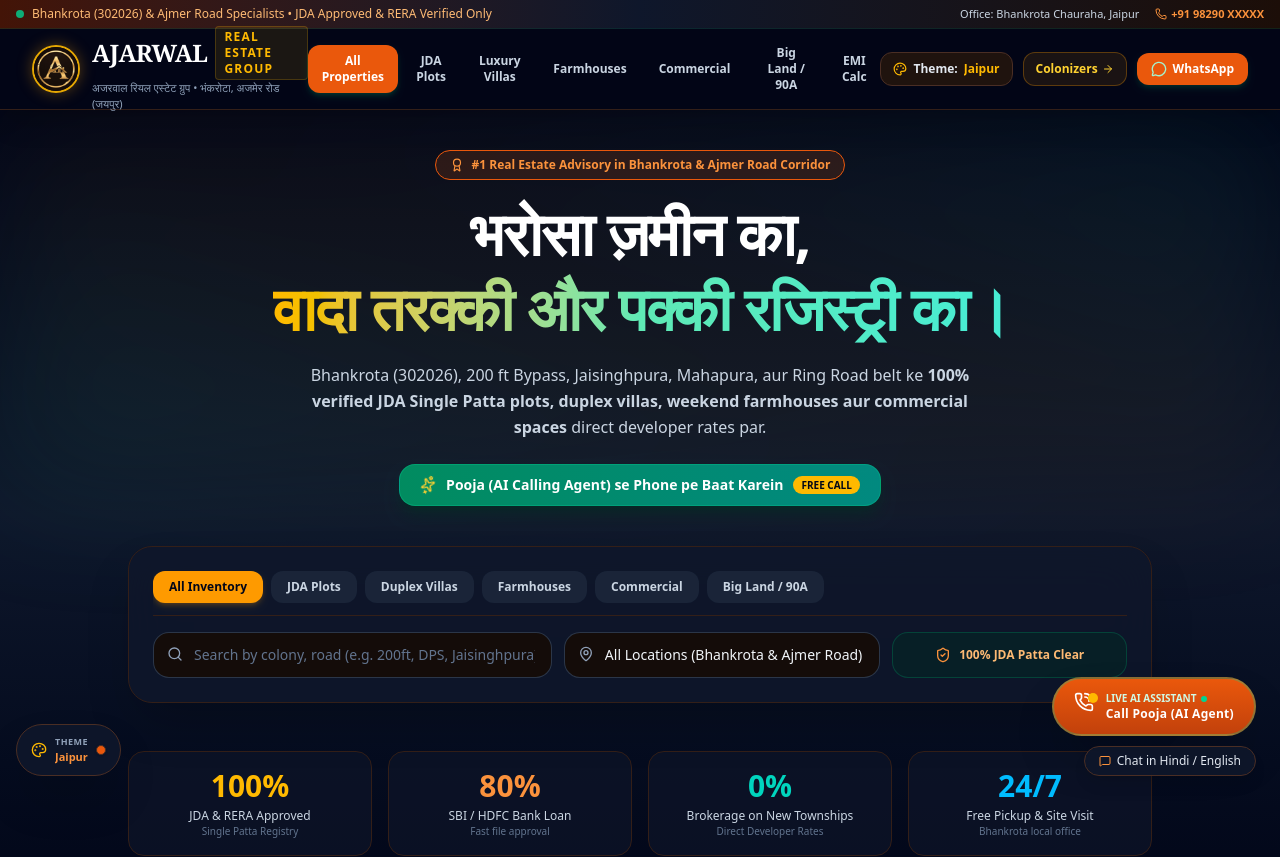
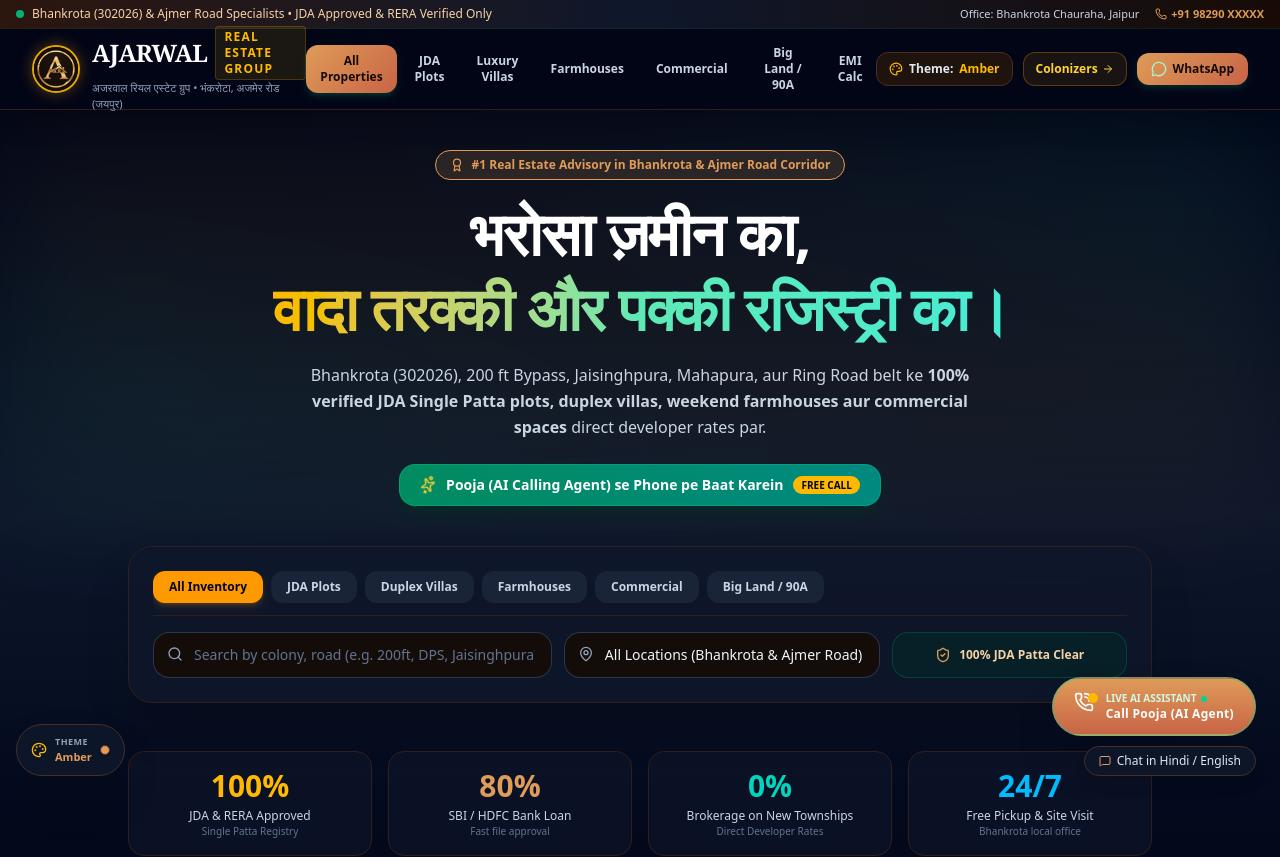
Before and after one commit to shubhamsain850-droid/agarwal-realestate-group, a React (Vite) app: page / in a window 1280 px wide. Shown: the top 857 px of the page. Built offline with nearby package versions, Linux system fonts and the light colour scheme.

Commit message:
Lock in Amber Sandstone theme and official 3D gold emblem logo

```diff
--- a/index.html
+++ b/index.html
@@ -2,7 +2,7 @@
 <html lang="hi" class="dark" data-theme="jaipur-sandstone">
   <head>
     <meta charset="UTF-8" />
-    <link rel="icon" type="image/jpeg" href="/logo-emblem.jpg" />
+    <link rel="icon" type="image/jpeg" href="/logo-emblem-sandstone.jpg" />
     <meta name="viewport" content="width=device-width, initial-scale=1.0" />
     <title>Ajarwal Real Estate Group | Bhankrota, Ajmer Road, Jaipur | JDA Plots, Villas & Farmhouse</title>
     <meta name="description" content="Ajarwal Real Estate Group - Trusted Property Partner for Bhankrota (302026), 200 ft bypass, Jaisinghpura, Mahapura, and Ring Road corridor, Jaipur. JDA approved plots, luxury duplex villas, weekend farmhouses, and commercial land." />
--- a/src/components/AiAssistant.tsx
+++ b/src/components/AiAssistant.tsx
@@ -230,7 +230,7 @@ export const AiAssistant: React.FC = () => {
                 <div className="flex flex-col items-center text-center mt-2">
                   <div className={`relative w-24 h-24 sm:w-28 sm:h-28 rounded-full flex items-center justify-center border-4 ${aiSpeaking ? 'border-amber-400 shadow-[0_0_35px_rgba(245,158,11,0.5)]' : 'border-slate-700'}`}>
                     <img
-                      src="/logo-emblem.jpg"
+                      src="/logo-emblem-sandstone.jpg"
                       alt="Ajarwal"
                       className="w-20 h-20 sm:w-24 sm:h-24 rounded-full object-cover shadow-inner"
                     />
--- a/src/index.css
+++ b/src/index.css
@@ -73,7 +73,7 @@
 }
 
 /* ========================================================
-   THEME 3: JAIPUR SANDSTONE & TERRACOTTA
+   THEME 3: JAIPUR AMBER SANDSTONE & TERRACOTTA
    ======================================================== */
 [data-theme="jaipur-sandstone"] .bg-slate-950 {
   background-color: #140c09 !important;
@@ -88,39 +88,42 @@
   border-color: #4a2e24 !important;
 }
 [data-theme="jaipur-sandstone"] .from-emerald-600 {
-  --tw-gradient-from: #ea580c !important;
-  --tw-gradient-stops: var(--tw-gradient-from), #c2410c !important;
+  --tw-gradient-from: #df9b58 !important;
+  --tw-gradient-stops: var(--tw-gradient-from), #c86446 !important;
 }
 [data-theme="jaipur-sandstone"] .to-teal-700,
 [data-theme="jaipur-sandstone"] .to-teal-600 {
-  --tw-gradient-to: #c2410c !important;
+  --tw-gradient-to: #c86446 !important;
 }
 [data-theme="jaipur-sandstone"] .bg-emerald-600 {
-  background-color: #ea580c !important;
+  background: linear-gradient(135deg, #df9b58, #c86446) !important;
+  color: #140c09 !important;
+  font-weight: 700 !important;
 }
 [data-theme="jaipur-sandstone"] .hover\:bg-emerald-500:hover {
-  background-color: #f97316 !important;
+  background: linear-gradient(135deg, #f0b170, #d57353) !important;
+  color: #140c09 !important;
 }
 [data-theme="jaipur-sandstone"] .text-emerald-400 {
-  color: #fb923c !important;
+  color: #df9b58 !important;
 }
 [data-theme="jaipur-sandstone"] .text-emerald-300 {
-  color: #fdba74 !important;
+  color: #f6d1a6 !important;
 }
 [data-theme="jaipur-sandstone"] .border-emerald-500,
 [data-theme="jaipur-sandstone"] .border-emerald-500\/30,
 [data-theme="jaipur-sandstone"] .border-emerald-500\/50 {
-  border-color: #ea580c !important;
+  border-color: #df9b58 !important;
 }
 [data-theme="jaipur-sandstone"] .bg-emerald-500\/10,
 [data-theme="jaipur-sandstone"] .bg-emerald-500\/20 {
-  background-color: rgba(234, 88, 12, 0.15) !important;
+  background-color: rgba(223, 155, 88, 0.15) !important;
 }
 [data-theme="jaipur-sandstone"] .from-emerald-900 {
-  --tw-gradient-from: #431407 !important;
+  --tw-gradient-from: #2c160e !important;
 }
 [data-theme="jaipur-sandstone"] .to-teal-950 {
-  --tw-gradient-to: #1c0e08 !important;
+  --tw-gradient-to: #180b06 !important;
 }
 
 /* ========================================================
--- a/src/types/theme.ts
+++ b/src/types/theme.ts
@@ -23,15 +23,15 @@ export interface ThemeConfig {
 export const REAL_ESTATE_THEMES: ThemeConfig[] = [
   {
     id: 'jaipur-sandstone',
-    name: 'Jaipur Sandstone & Terracotta',
-    hindiName: 'जयपुर सैंडस्टोन & टेराकोटा (डिफ़ॉल्ट)',
-    tagline: 'Authentic Pink City Heritage & Warmth',
+    name: 'Amber Sandstone & Terracotta',
+    hindiName: 'एम्बर सैंडस्टोन & टेराकोटा (जयपुर)',
+    tagline: 'Authentic Pink City Amber Sandstone & Warm Gold',
     bestFor: 'Luxury Heritage Villas, Farmhouse Retreats, Local Culture',
     palette: {
       bg: '#140c09',
       card: '#1f130e',
-      primary: '#ea580c',
-      accent: '#f59e0b',
+      primary: '#df9b58',
+      accent: '#c86446',
       text: '#fff5f0'
     }
   },
```
